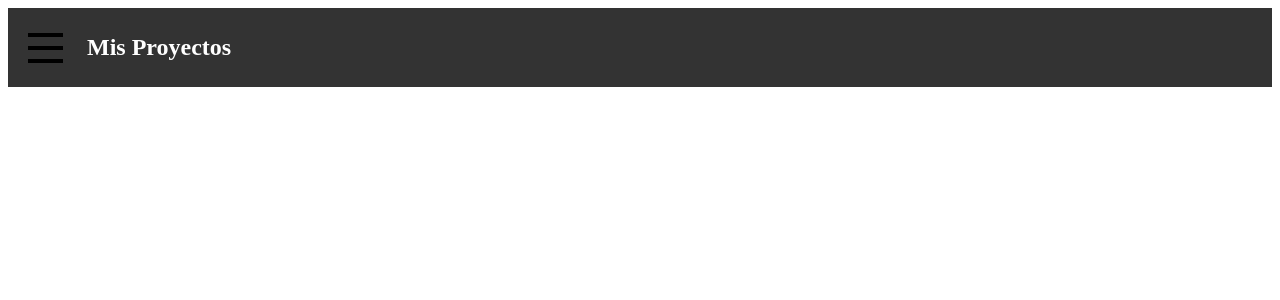
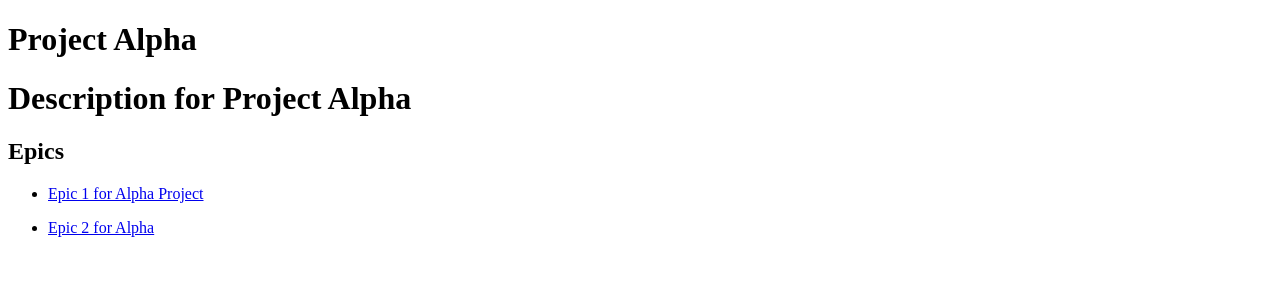
Before and after one commit to joedash77/manos-a-la-obraV.github.io, a React (Vite) app: page /my-projects/1 in a window 1280 px wide. Shown: the top 300 px of the page. Built offline with nearby package versions, Linux system fonts and the light colour scheme.

Commit message:
Se-agregaron-las-epic,story,tasks-y-el-arreglo-data

```diff
--- a/src/Components/Main.jsx
+++ b/src/Components/Main.jsx
@@ -4,9 +4,9 @@ import Header from './organisms/header/Header';
 
 function Main() {
   return (
-    <>
+    <div>
         <Header title='Menu'/>
-    </>
+    </div>
   )
 }
 
--- /dev/null
+++ b/src/Components/paginas/EpicDetails.jsx
@@ -0,0 +1,9 @@
+import React from 'react'
+
+function EpicDetails() {
+  return (
+    <div>EpicDetails</div>
+  )
+}
+
+export default EpicDetails;
--- /dev/null
+++ b/src/Components/paginas/MyProjects.jsx
@@ -0,0 +1,25 @@
+import React from 'react'
+import Header from '../organisms/header/Header';
+import { Link } from 'react-router-dom';
+import { dataList } from '../../Data/data';
+
+function MyProjects() {
+
+  const projectList = dataList.map(project => (
+    <li key={project.id}>
+        <Link to={`/my-projects/${project.id}`}>
+          {project.name};
+          {project.description};
+        </Link>
+    </li>
+  ));
+
+  return (
+    <div>
+      <Header title='Mis Proyectos'level={2}/>
+      {projectList}
+    </div>
+  )
+}
+
+export default MyProjects
--- /dev/null
+++ b/src/Components/paginas/MyProjectsDetails.jsx
@@ -0,0 +1,36 @@
+import { useParams } from 'react-router-dom'
+import { dataList } from '../../Data/data';
+import { Link } from 'react-router-dom';
+
+function MyProjectsDetails() {
+    const { projectId } = useParams();
+    const project = dataList.find(p => p.id == parseInt(projectId));
+
+    if(project.epics.length <= 0){
+        return( //Faltaría agregar esta condicion pero q funcione bien (aca solo aparece una pantalla vacia con "NO EPICS FOUND!")
+            <div>
+                <h3>
+                    No epics found!
+                </h3>
+            </div>
+        )
+    }
+
+  return (
+      <div>
+        <h1>{project.name}</h1>
+        <h1>{project.description}</h1>
+
+        <h2>Epics</h2>
+        {project.epics.map((epic) => (
+            <ul>
+                <li key={epic.id}>
+                    <Link to = {`/my-projects/${project.id}/epic/${epic.id}`} >{epic.name}</Link>
+                </li>
+            </ul>
+        ))}
+    </div>
+  )
+}
+
+export default MyProjectsDetails
--- a/src/Components/paginas/My_Projects.jsx
+++ /dev/null
@@ -1,14 +0,0 @@
-import React from 'react'
-import { useParams } from 'react-router-dom'
-import Header from '../organisms/header/Header';
-
-function My_Projects() {
-  const {taskId} = useParams();
-  return (
-    <div>
-      <Header title='Mis Proyectos'level={2}/>
-    </div>
-  )
-}
-
-export default My_Projects
--- /dev/null
+++ b/src/Data/data.js
@@ -0,0 +1,54 @@
+export const dataList = [
+    {
+      id: 1,
+      name: 'Project Alpha',
+      description: 'Description for Project Alpha',
+      epics: [
+        {
+            id: 101,
+            name: 'Epic 1 for Alpha Project',
+            description: 'Description for Epic Alpha',
+            Story: [
+                {
+                    id: 201,
+                    name: 'Story 1 for Alpha Epic',
+                    description: 'Description for story Alpha',
+                    task: [
+                    {
+                        id: 301,
+                        name: 'Task 1 for Alpha Story',
+                        description: 'Description for task Alpha',
+                    }
+                    ]
+                }
+            ]
+        },
+        { id: 102, name: 'Epic 2 for Alpha' }
+      ]
+    },
+    {
+      id: 2,
+      name: 'Project Beta',
+      description: 'Description for Project Beta',
+      epics: [
+        {
+            id: 201,
+            name: 'Epic 1 for Beta Project',
+            Story: [
+                {
+                    id: 201,
+                    name: 'Story 1 for Alpha Epic',
+                    description: 'Description for story Beta',
+                    task: [
+                    {
+                        id: 301,
+                        name: 'Task 1 for Beta Story',
+                        description: 'Description for task Beta',
+                    }
+                    ]
+                }
+            ]
+        }
+      ]
+    }
+  ];
--- a/src/components/atoms/sideBar/sideBar.jsx
+++ b/src/components/atoms/sideBar/sideBar.jsx
@@ -12,7 +12,7 @@ export default function sideBar({ isOpen, toggleSidebar, level }) {
         {/* Sección Nav */}
         <nav className="nav-links">
           <ul>
-            <li><Link to="/" onClick={toggleSidebar}>Home</Link></li>
+            <li><Link to="/Home" onClick={toggleSidebar}>Home</Link></li>
             <li><Link to="/my-projects" onClick={toggleSidebar}>My Projects</Link></li>
             <li><Link to="/my-projects/epic/story" onClick={toggleSidebar}>My Stories</Link></li>
           </ul>
```
Also changed, not shown: src/routes/router.jsx (+11 -5 lines).
